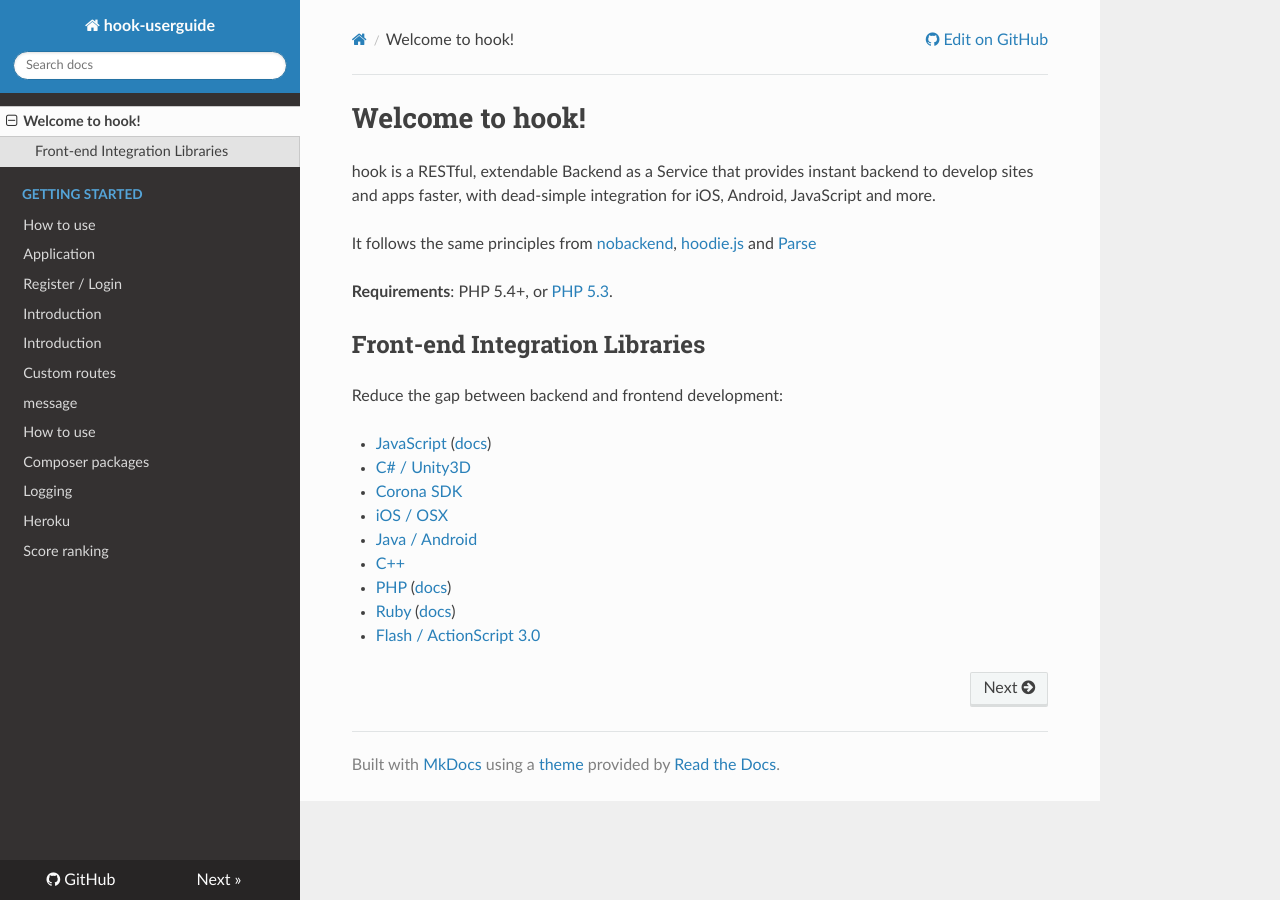
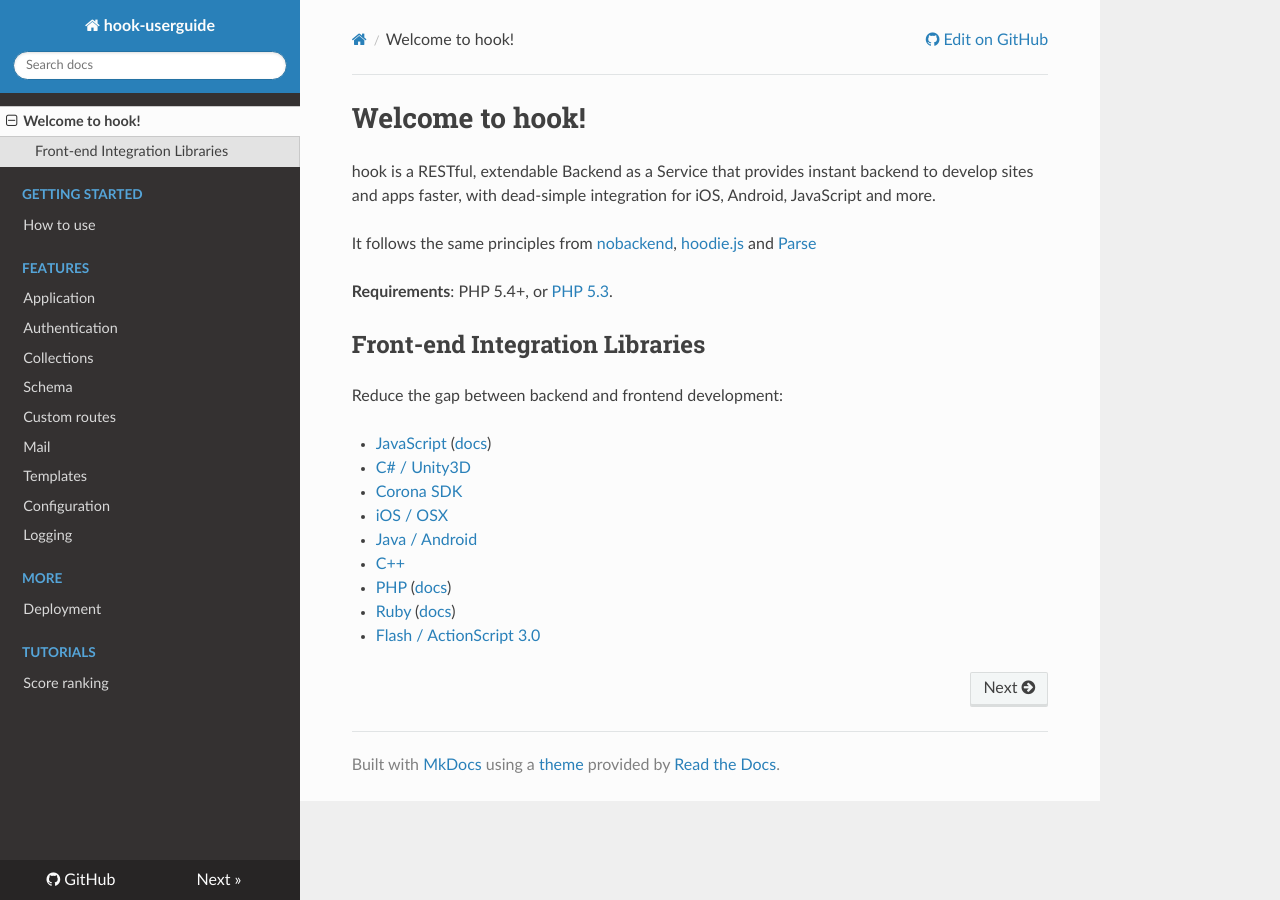
Before and after one commit to doubleleft/hook-userguide, an MkDocs documentation site: the page built from docs/index.md, in a window 1280 px wide. Built offline with MkDocs 1.6.1, drawn with Linux system fonts in a browser that asks for light colours; nearby versions of some CDN libraries; old or Windows-style settings are respelled for this version of MkDocs.

Commit message:
fix page categories

```diff
--- a/mkdocs.yml
+++ b/mkdocs.yml
@@ -13,21 +13,21 @@
   - ['Getting-started/How-to-use.md', 'Getting started', 'How to use']
 
   # Features
-  - 'The-Basics/Application.md'
-  - 'The-Basics/Authentication.md'
-  - 'The-Basics/Collections.md'
-  - 'The-Basics/Schema.md'
-  - 'The-Basics/Custom-routes.md'
-  - 'The-Basics/Mail.md'
-  - 'The-Basics/Templates.md'
-  - 'The-Basics/Configuration.md'
-  - 'The-Basics/Logging.md'
+  - ['The-Basics/Application.md', 'Features', 'Application']
+  - ['The-Basics/Authentication.md', 'Features', 'Authentication']
+  - ['The-Basics/Collections.md', 'Features', 'Collections']
+  - ['The-Basics/Schema.md', 'Features', 'Schema']
+  - ['The-Basics/Custom-routes.md', 'Features', 'Custom routes']
+  - ['The-Basics/Mail.md', 'Features', 'Mail']
+  - ['The-Basics/Templates.md', 'Features', 'Templates']
+  - ['The-Basics/Configuration.md', 'Features', 'Configuration']
+  - ['The-Basics/Logging.md', 'Features', 'Logging']
 
   # More
-  - 'More/Deployment.md'
+  - ['More/Deployment.md', 'More', 'Deployment']
 
   # Tutorials
-  - 'Tutorials/Score-ranking.md'
+  - ['Tutorials/Score-ranking.md', 'Tutorials', 'Score ranking']
 
 # google_analytics: ['UA-36723568-3', 'mkdocs.org']
 use_directory_urls: true
```
